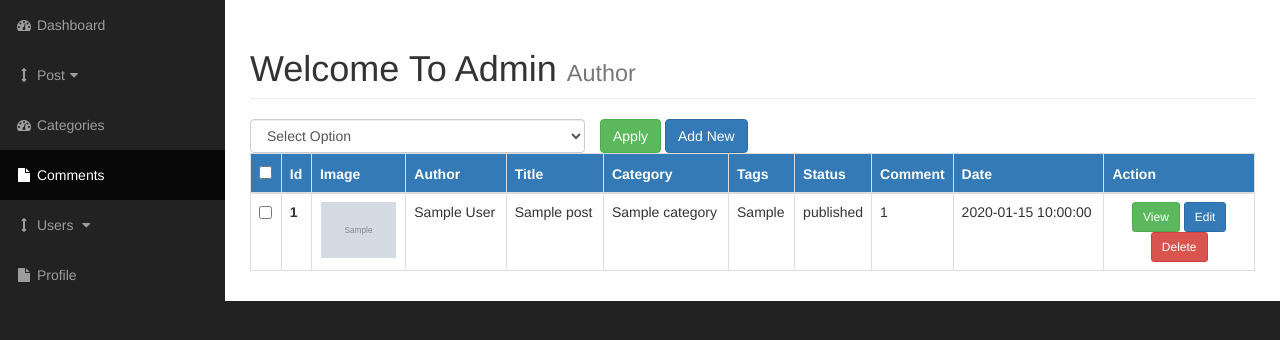
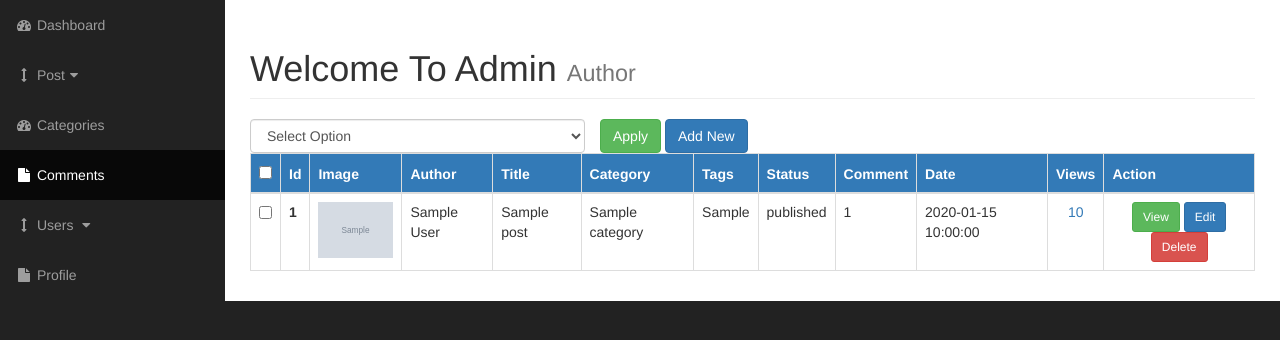
Before and after one commit to coderkhayrul/cms-application, a PHP site: page /admin/posts.php in a window 1280 px wide. Shown: the part 51-391 px from the top of the page. Run offline with PHP 8.4, Linux system fonts and the light colour scheme; the visitor is signed in with stand-in values (Sample User, id 1); tables that the repository leaves empty or names only in its code hold one stand-in row (values such as "Sample post"); grey boxes marked "Sample" are stand-in pictures; some libraries are stand-ins or nearby versions.

Commit message:
Adding Views Functionality to post

```diff
--- a/admin/includes/edit_post.php
+++ b/admin/includes/edit_post.php
@@ -89,7 +89,7 @@
     </div>
     <div class="form-group col-md-12">
         <label for="post_status">Post Content <span class="text-danger">*</span></label>
-        <textarea class="form-control" placeholder="Write Content" id="editor" name="post_content" style="height: 150px" ><?php echo $post_data['post_content']; ?></textarea>
+        <textarea class="form-control" placeholder="Write Content" id="mytextarea" name="post_content" style="height: 150px" ><?php echo $post_data['post_content']; ?></textarea>
     </div>
     <div class="form-group col-md-12">
         <button class="btn btn-primary" type="submit" name="update_post">Update Post</button>
--- a/admin/includes/view_all_posts.php
+++ b/admin/includes/view_all_posts.php
@@ -80,6 +80,7 @@ if (isset($_POST['checkBoxArray'])){
             <th scope="col">Status</th>
             <th scope="col">Comment</th>
             <th scope="col">Date</th>
+            <th scope="col">Views</th>
             <th scope="col">Action</th>
         </tr>
         </thead>
@@ -104,10 +105,11 @@ if (isset($_POST['checkBoxArray'])){
                     ?>
                     <td><?php echo $post_category_id['cat_title']; ?></td>
                 <?php } ?>
-                <td><?php echo $post['post_tags']; ?></td>
+                <td class=" text-center"><?php echo $post['post_tags']; ?></td>
                 <td class="text-center" width="5%"><?php echo $post['post_status']; ?></td>
                 <td width="5%"><?php echo $post['post_comment_count']; ?></td>
                 <td><?php echo $post['post_date']; ?></td>
+                <td class=" text-center text-primary"><?php echo $post['post_views_count']; ?></td>
 
                 <!-- VIEW ALL POST ACTION BUTTON -->
                 <td class=" text-center" width="15%">
--- a/admin/js/script.js
+++ b/admin/js/script.js
@@ -2,11 +2,7 @@
 // TEXT EDITOR SCRIPT
 tinymce.init({selector: '#mytextarea'});
 
-$(document).ready(function(){
-
-});
-
-
+// ADMIN LOADER
 let div_box = "<div id='load-screen'><div id='loading'></div></div>";
 $("body").prepend(div_box);
 $('#load-screen').delay(500).fadeOut(400, function () {
```
Also changed, not shown: post.php (+13 -18 lines).
